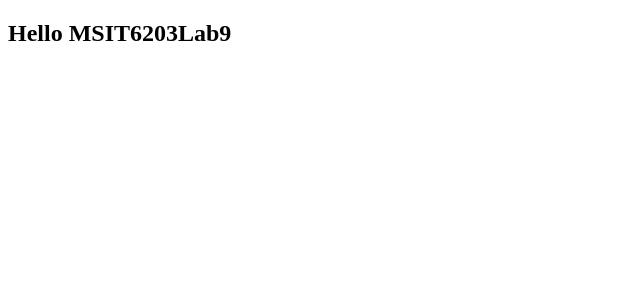
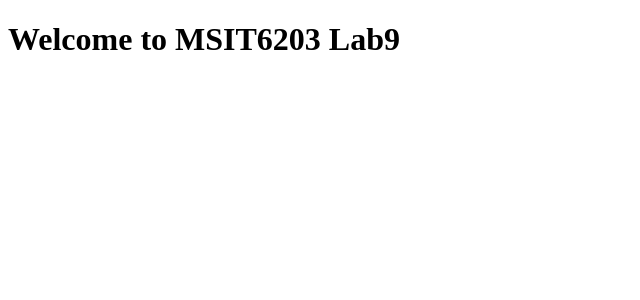
Before and after one commit to rahimamokter/MSIT6203Lab9, an Angular app: page / in a window 1280 px wide. Shown: the top 300 px of the page, without its empty margins (0-640 px from the left). Built offline with nearby package versions, Linux system fonts and the light colour scheme.

Commit message:
Initial project updated2

```diff
--- a/src/app/app.component.html
+++ b/src/app/app.component.html
@@ -1,7 +1,8 @@
-<div>
+
+<!-- Toolbar -->
+<div class="toolbar" role="banner">
+
+  <h1>Welcome to {{title}} </h1>
 
 
-  <!-- Resources -->
-  <h2>Hello {{title}}</h2>
-
 </div>
--- a/src/app/app.component.ts
+++ b/src/app/app.component.ts
@@ -6,5 +6,5 @@ import { Component } from '@angular/core';
   styleUrls: ['./app.component.css']
 })
 export class AppComponent {
-  title = 'MSIT6203Lab9';
+  title = 'MSIT6203 Lab9';
 }
```
